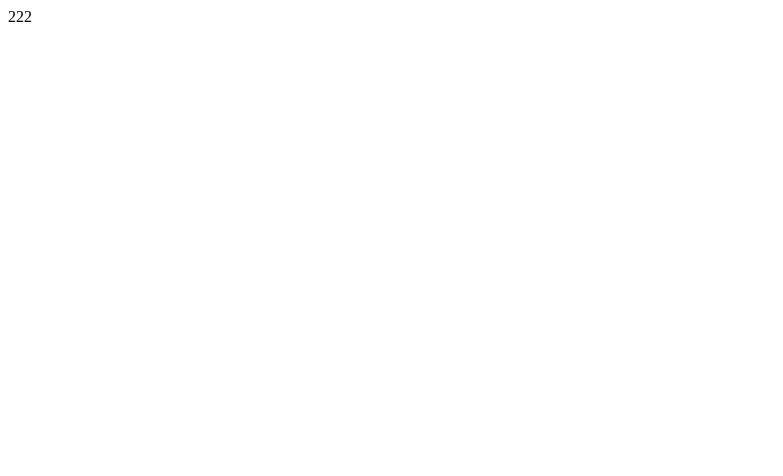
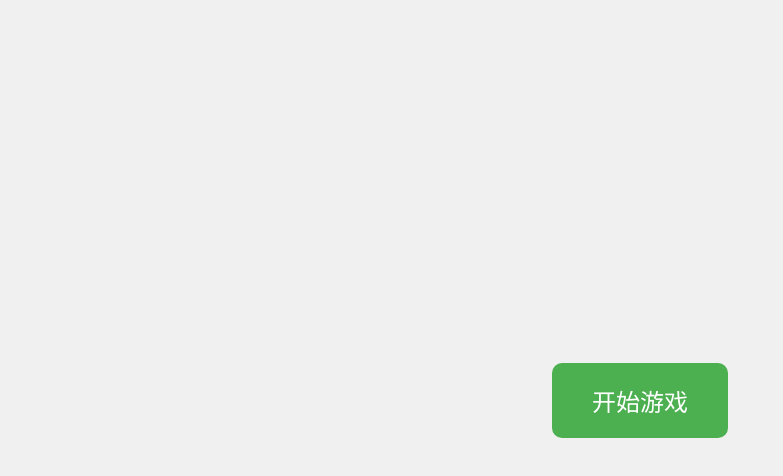
Before and after one commit to 1025135877/fcgame, a plain HTML site: page index.html in a window 1280 px wide. Shown: the whole page, without its empty margins (0-783 px from the left). Drawn offline with Linux system fonts and the light colour scheme.

Commit message:
push All

```diff
--- a/index.html
+++ b/index.html
@@ -2,9 +2,31 @@
 <head>
     <meta charset="UTF-8">
     <title>立flag | FCGame</title>
-
+    <style>
+        body {
+            display: flex;
+            justify-content: center;
+            align-items: center;
+            height: 100vh;
+            margin: 0;
+            background-color: #f0f0f0;
+        }
+        .play-button {
+            padding: 20px 40px;
+            font-size: 24px;
+            background-color: #4CAF50;
+            color: white;
+            border: none;
+            border-radius: 10px;
+            cursor: pointer;
+            transition: background-color 0.3s;
+        }
+        .play-button:hover {
+            background-color: #45a049;
+        }
+    </style>
 </head>
 <body>
-    222
+    <button class="play-button" onclick="window.location.href='src/index.html'">开始游戏</button>
 </body>
 </html>
```
